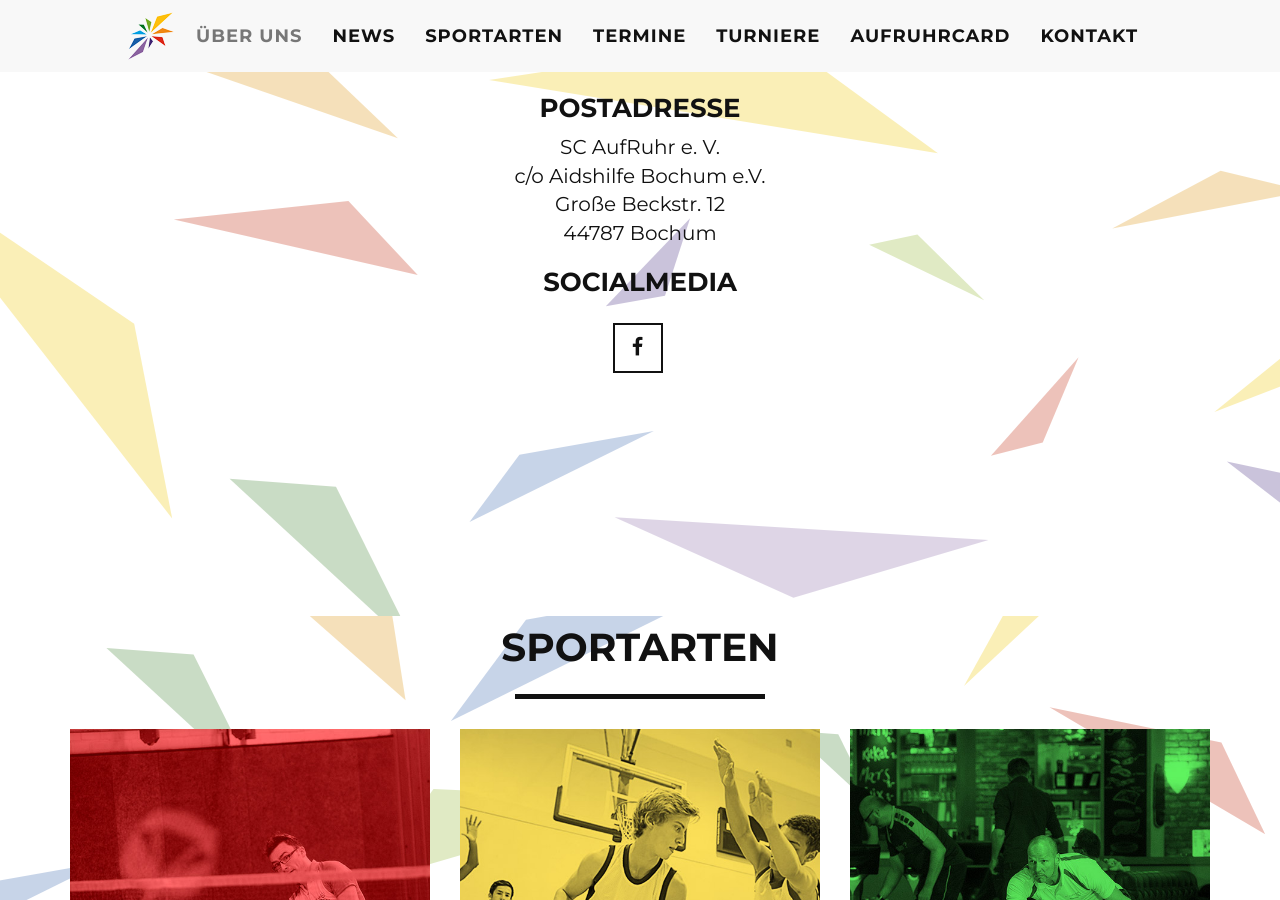
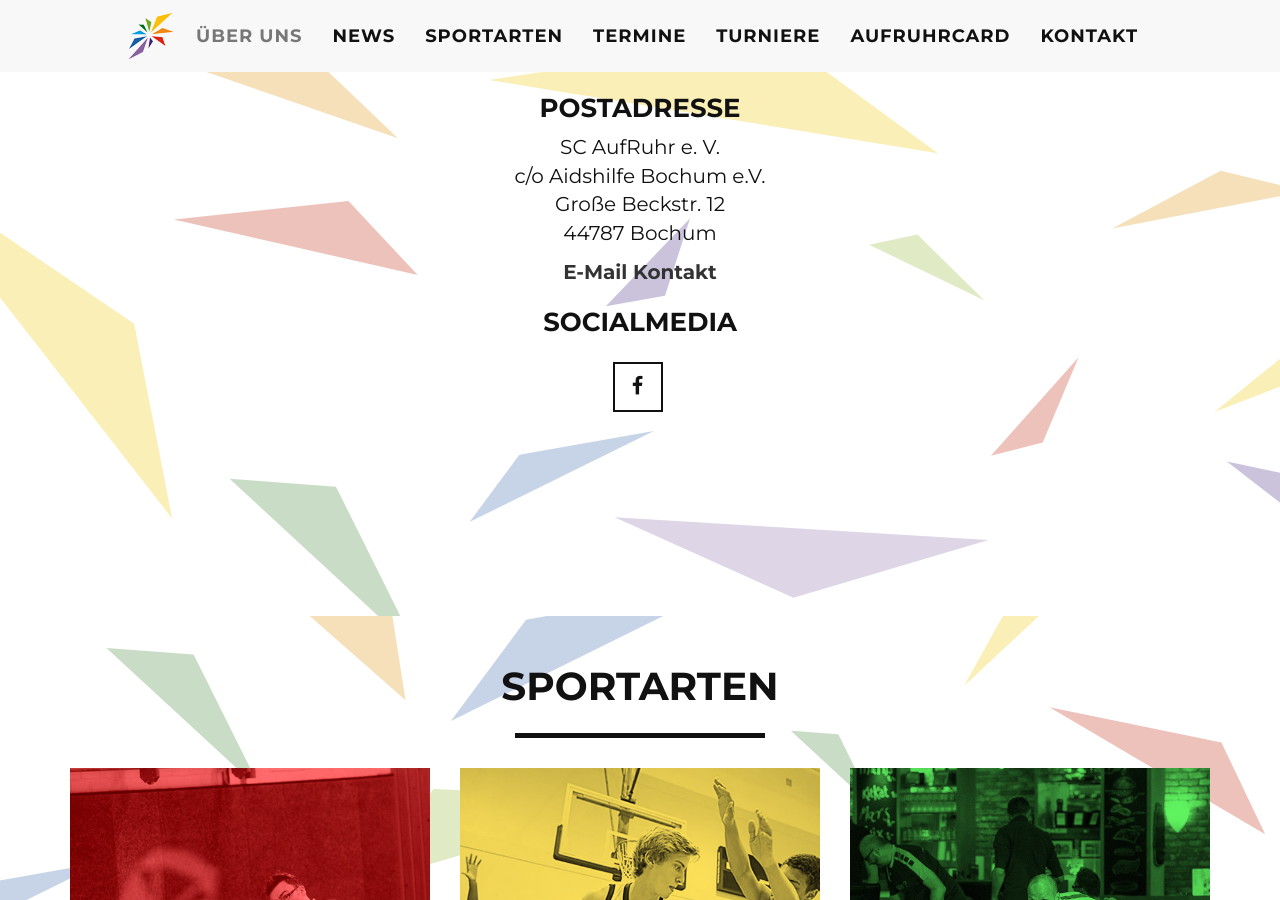
Before and after one commit to scarweb/scarweb.github.io, a Jekyll site: the page built from index.html, in a window 1280 px wide and 900 px high, scrolled down 1184 px. Built offline with Jekyll 4.4.1, drawn with Linux system fonts in a browser that asks for light colours.

Commit message:
Update about.html

```diff
--- a/_includes/about.html
+++ b/_includes/about.html
@@ -23,6 +23,7 @@
                        c/o Aidshilfe Bochum e.V.<br>
                        Große Beckstr. 12<br>
                        44787 Bochum<br>
+                       <p><b><a href="mailto:Vorstand@sc-aufruhr.de">E-Mail Kontakt</a></b></p>
                     </p>
                       <h3>{{ site.footer.social }}</h3>
                        <ul class="list-inline">
```
